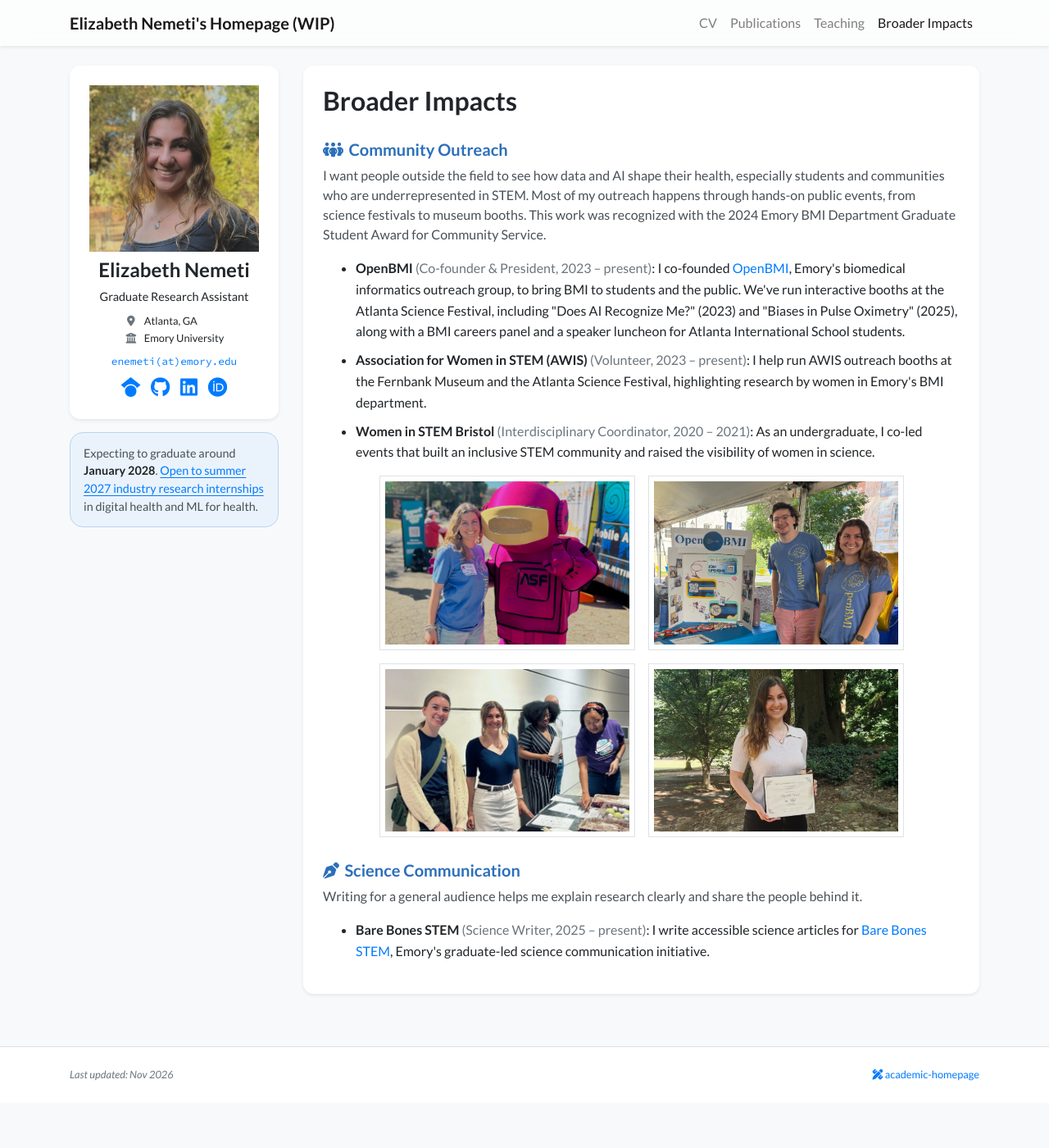
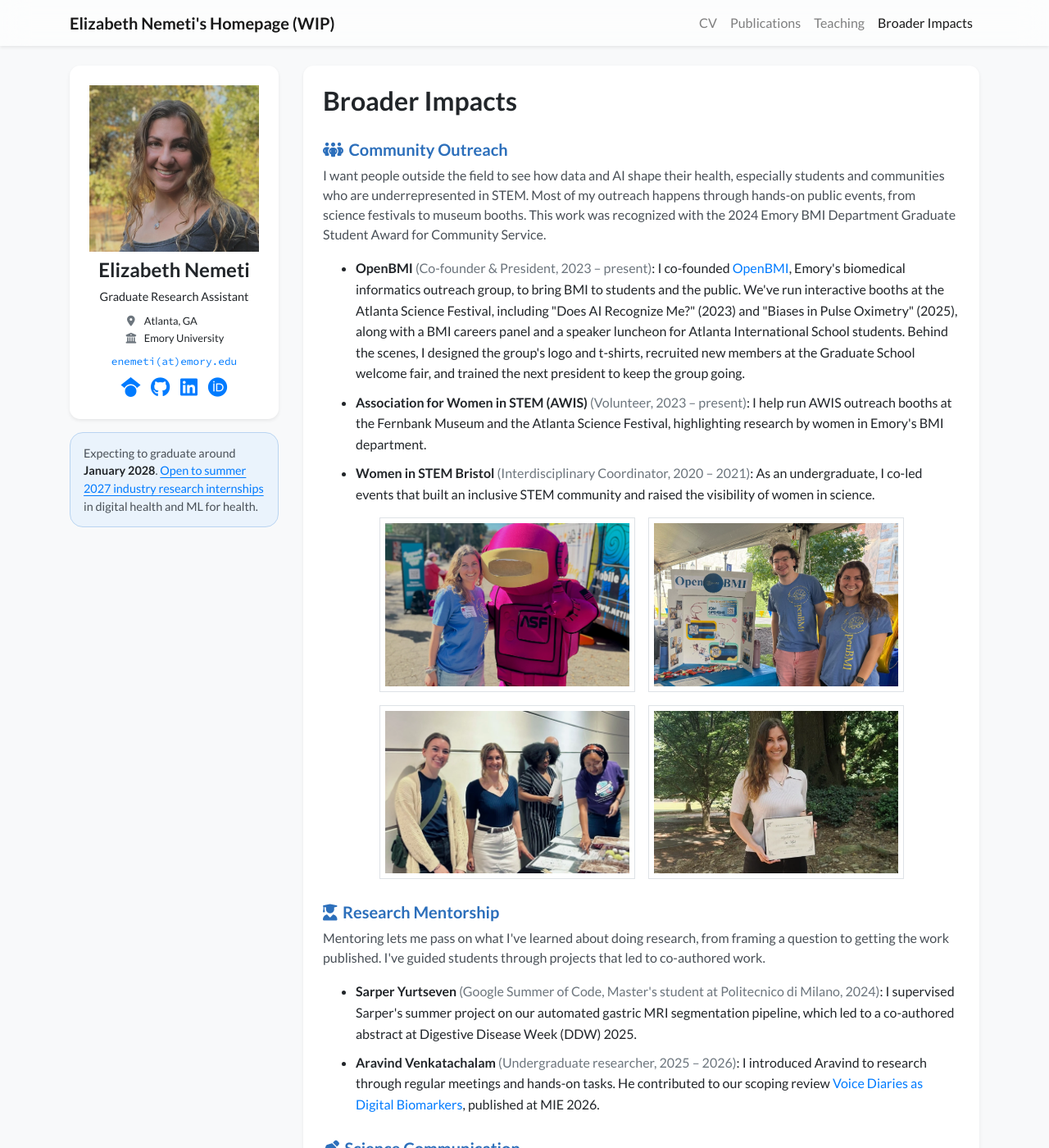
Before and after one commit to nemetielizabeth/nemetielizabeth.github.io, a Jekyll site: the page built from broader-impacts.html, in a window 1280 px wide and 1400 px high. Shown: the whole window at 82% size. Built offline with Jekyll 4.4.1, drawn with Linux system fonts in a browser that asks for light colours; nearby versions of some CDN libraries; a style sheet for code colours, icons or effects is not loaded.

Commit message:
Add Research Mentorship section; expand OpenBMI bullet
Co-Authored-By: Claude Opus 5.5 <noreply@anthropic.com>

```diff
--- a/broader-impacts.html
+++ b/broader-impacts.html
@@ -18,7 +18,7 @@ navbar_title: Broader Impacts
                 I want people outside the field to see how data and AI shape their health, especially students and communities who are underrepresented in STEM. Most of my outreach happens through hands-on public events, from science festivals to museum booths. This work was recognized with the 2024 Emory BMI Department Graduate Student Award for Community Service.
             </p>
             <ul class="bi-list">
-                <li><strong>OpenBMI</strong> <span class="bi-when">(Co-founder &amp; President, 2023 – present)</span>: I co-founded <a href="https://med.emory.edu/departments/biomedical-informatics/outreach/open-bmi.html" target="_blank">OpenBMI</a>, Emory's biomedical informatics outreach group, to bring BMI to students and the public. We've run interactive booths at the Atlanta Science Festival, including "Does AI Recognize Me?" (2023) and "Biases in Pulse Oximetry" (2025), along with a BMI careers panel and a speaker luncheon for Atlanta International School students.</li>
+                <li><strong>OpenBMI</strong> <span class="bi-when">(Co-founder &amp; President, 2023 – present)</span>: I co-founded <a href="https://med.emory.edu/departments/biomedical-informatics/outreach/open-bmi.html" target="_blank">OpenBMI</a>, Emory's biomedical informatics outreach group, to bring BMI to students and the public. We've run interactive booths at the Atlanta Science Festival, including "Does AI Recognize Me?" (2023) and "Biases in Pulse Oximetry" (2025), along with a BMI careers panel and a speaker luncheon for Atlanta International School students. Behind the scenes, I designed the group's logo and t-shirts, recruited new members at the Graduate School welcome fair, and trained the next president to keep the group going.</li>
                 <li><strong>Association for Women in STEM (AWIS)</strong> <span class="bi-when">(Volunteer, 2023 – present)</span>: I help run AWIS outreach booths at the Fernbank Museum and the Atlanta Science Festival, highlighting research by women in Emory's BMI department.</li>
                 <li><strong>Women in STEM Bristol</strong> <span class="bi-when">(Interdisciplinary Coordinator, 2020 – 2021)</span>: As an undergraduate, I co-led events that built an inclusive STEM community and raised the visibility of women in science.</li>
             </ul>
@@ -30,6 +30,15 @@ navbar_title: Broader Impacts
                 <figure><img src="{{ '/assets/images/outreach/community-service-award.webp' | relative_url }}" alt="Elizabeth holding the 2024 Emory BMI Graduate Student Award for Community Service"></figure>
             </div>
 
+            <h5><i class="fas fa-user-graduate"></i>Research Mentorship</h5>
+            <p class="bi-intro">
+                Mentoring lets me pass on what I've learned about doing research, from framing a question to getting the work published. I've guided students through projects that led to co-authored work.
+            </p>
+            <ul class="bi-list">
+                <li><strong>Sarper Yurtseven</strong> <span class="bi-when">(Google Summer of Code, Master's student at Politecnico di Milano, 2024)</span>: I supervised Sarper's summer project on our automated gastric MRI segmentation pipeline, which led to a co-authored abstract at Digestive Disease Week (DDW) 2025.</li>
+                <li><strong>Aravind Venkatachalam</strong> <span class="bi-when">(Undergraduate researcher, 2025 – 2026)</span>: I introduced Aravind to research through regular meetings and hands-on tasks. He contributed to our scoping review <a href="https://pubmed.ncbi.nlm.nih.gov/42175039/" target="_blank">Voice Diaries as Digital Biomarkers</a>, published at MIE 2026.</li>
+            </ul>
+
             <h5><i class="fas fa-pen-nib"></i>Science Communication</h5>
             <p class="bi-intro">
                 Writing for a general audience helps me explain research clearly and share the people behind it.
```
